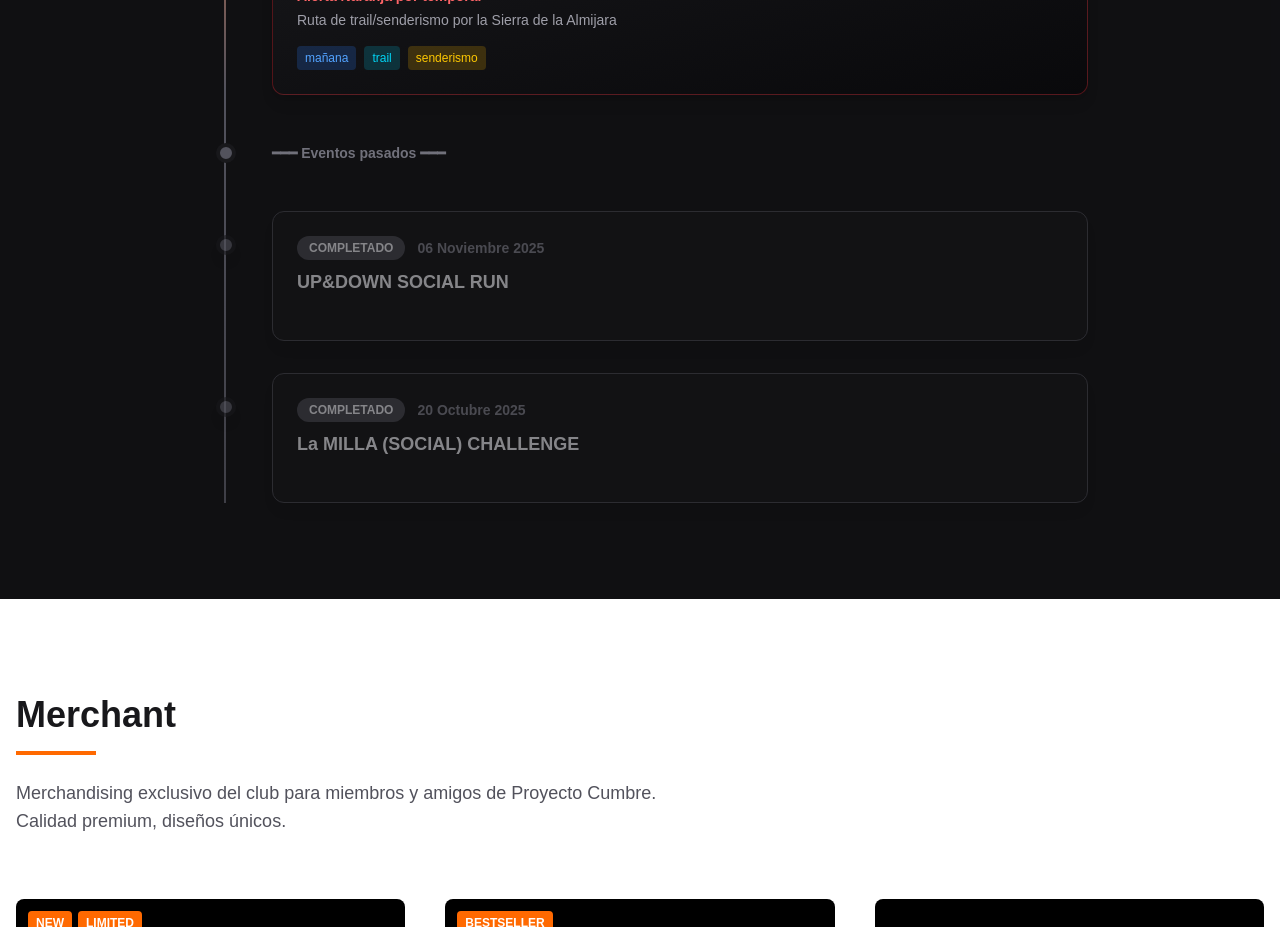
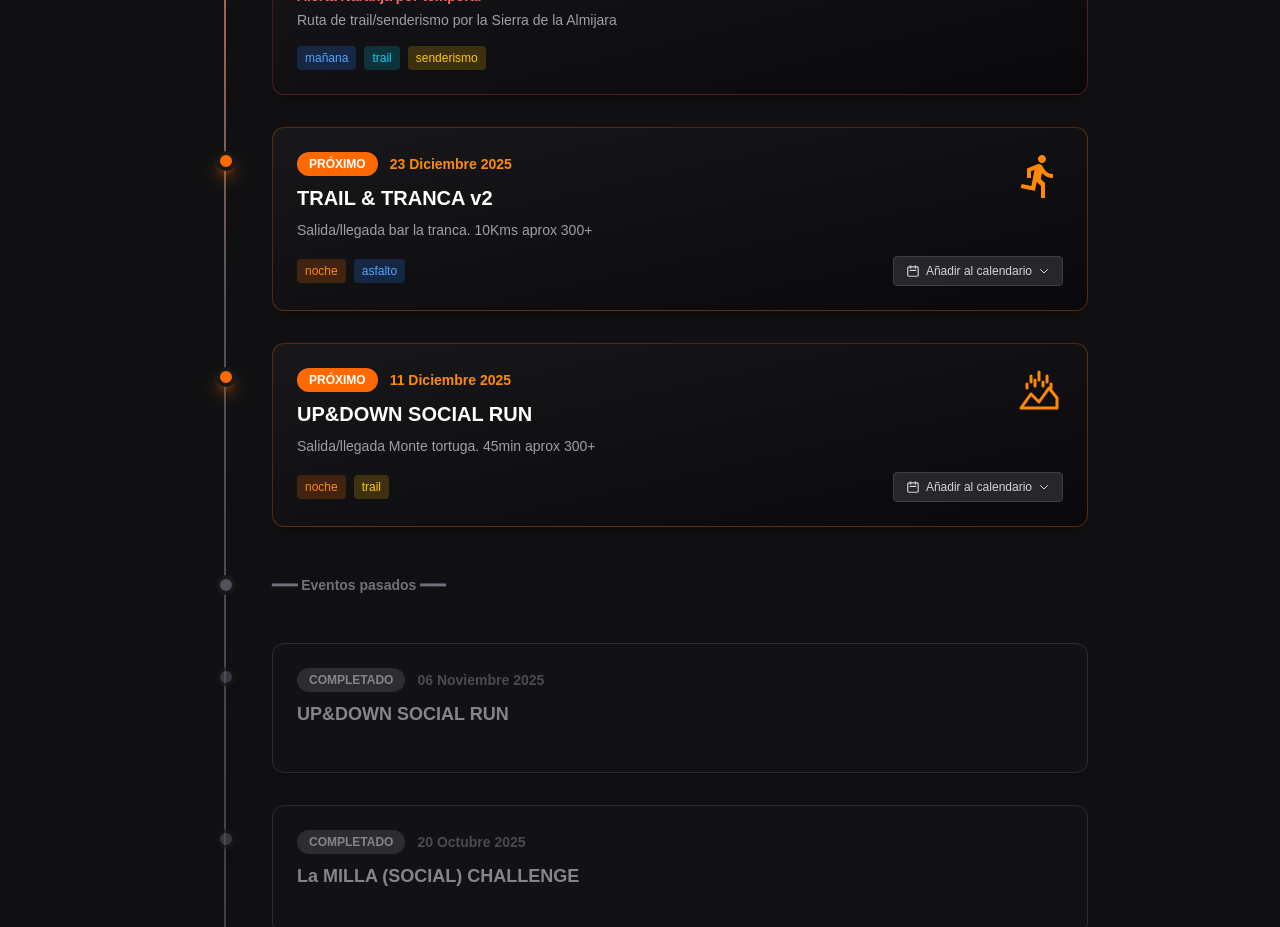
Before and after one commit to manujc00005/proycto-cumbre, a Next.js app: page / in a window 1280 px wide. Shown: the part 6660-7587 px from the top of the page. Built offline with nearby package versions, Linux system fonts and the light colour scheme; no server answers.

Commit message:
add eventos

```diff
--- a/app/components/Events/EventsData.ts
+++ b/app/components/Events/EventsData.ts
@@ -46,5 +46,43 @@ export const eventsData: { events: Event[] } = {
       date: '20 Octubre 2025',
       title: 'La MILLA (SOCIAL) CHALLENGE'
     },
+    {
+      id: 5,
+      date: '23 Diciembre 2025',
+      title: 'TRAIL & TRANCA v2',
+      description: 'Salida/llegada bar la tranca. 10Kms aprox 300+',
+      icon: 'runner',
+      iconColor: 'orange',
+      tags: [
+        { label: 'noche', color: 'orange' },
+        { label: 'asfalto', color: 'blue' }
+      ],
+      calendar: {
+        title: 'TRAIL & TRANCA - Proyecto Cumbre',
+        startDate: '20251223T180000',
+        endDate: '20251223T210000',
+        description: 'Salida/llegada bar la tranca. 8Kms aprox 300+',
+        location: 'Bar La Tranca'
+      }
+    },
+    {
+      id: 6,
+      date: '11 Diciembre 2025',
+      title: 'UP&DOWN SOCIAL RUN',
+      description: 'Salida/llegada Monte tortuga. 45min aprox 300+',
+      icon: 'mountain',
+      iconColor: 'orange',
+      tags: [
+        { label: 'noche', color: 'orange' },
+        { label: 'trail', color: 'yellow' }
+      ],
+      calendar: {
+        title: 'UP&DOWN SOCIAL RUN - Proyecto Cumbre',
+        startDate: '20251211T180000',
+        endDate: '20251211T210000',
+        description: 'Salida/llegada Monte tortuga. 45min aprox 300+',
+        location: 'Monte tortuga'
+      }
+    },
   ]
 };
```
